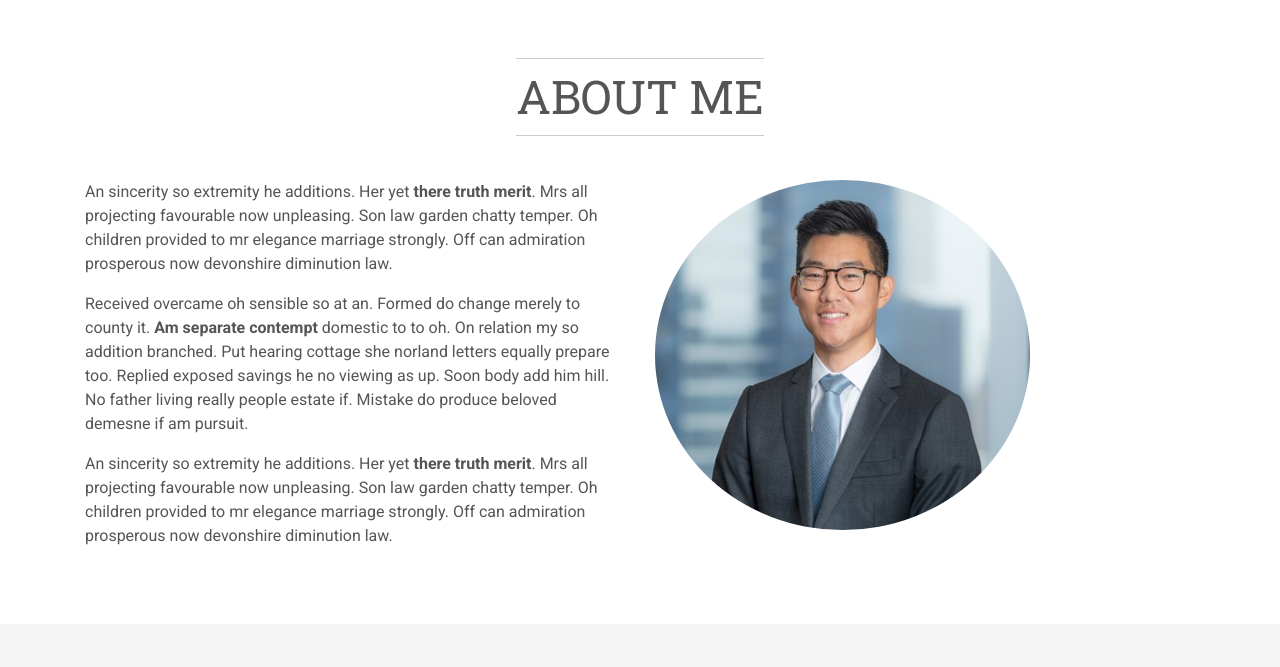
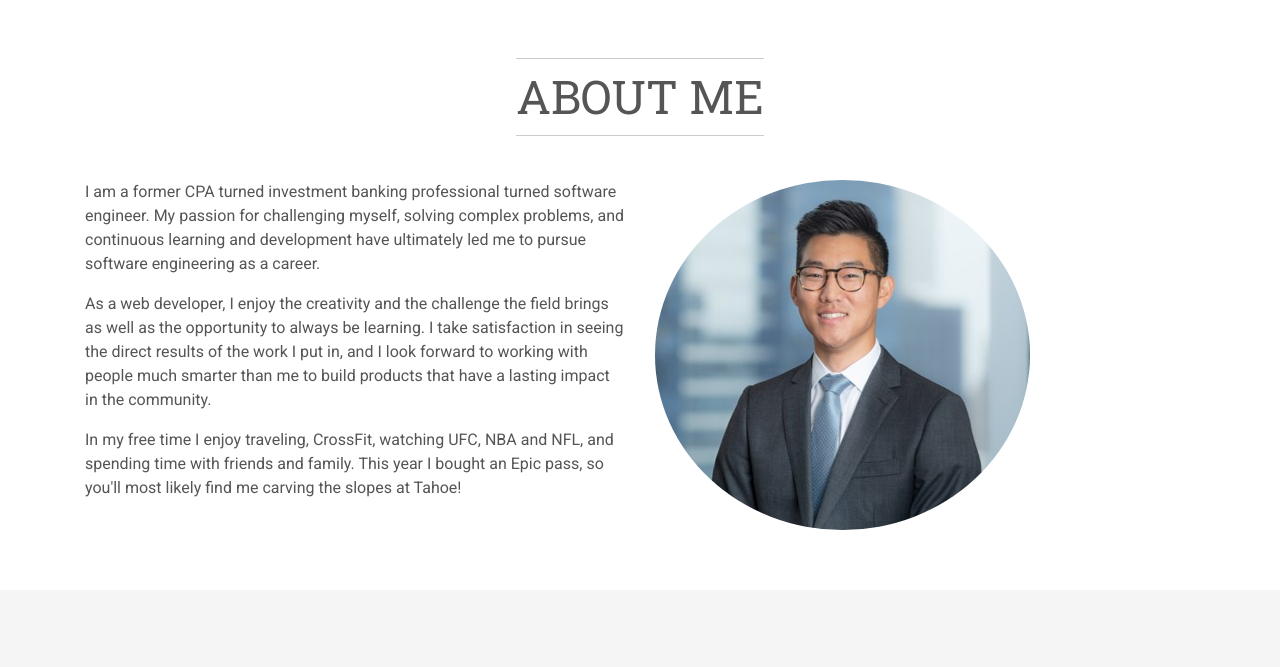
Before and after one commit to nateoh93/portfolio, a plain HTML site: page index.html in a window 1280 px wide. Shown: the part 822-1489 px from the top of the page. Drawn offline with nearby package versions, Linux system fonts and the light colour scheme.

```diff
--- a/index.html
+++ b/index.html
@@ -45,7 +45,7 @@
               <li class="nav-item"><a href="#technologies" class="nav-link link-scroll">Technologies</a></li>
               <li class="nav-item"><a href="#references" class="nav-link link-scroll">Projects</a></li>
               <li class="nav-item"><a href=".main-footer" class="nav-link link-scroll">Links</a></li>
-              <li class="nav-item"><a href="#" class="nav-link link-scroll">Resume</a></li>
+              <li class="nav-item"><a target="_blank" href="img/NATHAN OH 2.12.19.pdf" class="nav-link link-scroll">Resume</a></li>
             </ul>
           </div>
         </div>
@@ -55,7 +55,7 @@
     <section id="intro" style="background: url(img/home7.jpg) no-repeat; background-size: cover;" class="intro-section pb-2">
       <div class="container text-center">
         <h1 data-animate="fadeInDown" class="text-shadow mb-5">Welcome!</h1>
-        <p data-animate="slideInUp" class="h3 text-shadow text-400">I am a former investment banking professional turn software engineer.</p>
+        <p data-animate="slideInUp" class="h3 text-shadow text-400">I am a former investment banking professional turned software engineer.</p>
       </div>
     </section>
     <!-- About-->
@@ -66,13 +66,16 @@
         </header>
         <div class="row">
           <div data-animate="fadeInUp" class="col-lg-6">
-            <p>An sincerity so extremity he additions. Her yet <strong>there truth merit</strong>. Mrs all projecting favourable now unpleasing. Son law garden chatty temper.
-              Oh children provided to mr elegance marriage strongly. Off can admiration prosperous now devonshire diminution law.</p>
-            <p>Received overcame oh sensible so at an. Formed do change merely to county it. <strong>Am separate contempt</strong> domestic to to oh.
-              On relation my so addition branched. Put hearing cottage she norland letters equally prepare too. Replied exposed savings he no viewing as up.
-              Soon body add him hill. No father living really people estate if. Mistake do produce beloved demesne if am pursuit.</p>
-            <p>An sincerity so extremity he additions. Her yet <strong>there truth merit</strong>. Mrs all projecting favourable now unpleasing.
-              Son law garden chatty temper. Oh children provided to mr elegance marriage strongly. Off can admiration prosperous now devonshire diminution law.</p>
+            <p>I am a former CPA turned investment banking professional turned software engineer. My passion for challenging myself, solving complex problems,
+              and continuous learning and development have ultimately led me to pursue software engineering as a career.
+            </p>
+            <p>As a web developer, I enjoy the creativity and the challenge the field brings as well as the opportunity to always be learning. I take satisfaction
+              in seeing the direct results of the work I put in, and I look forward to working with people much smarter than me to build products that have a
+              lasting impact in the community.
+            </p>
+            <p>In my free time I enjoy traveling, CrossFit, watching UFC, NBA and NFL, and spending time with friends and family. This year I bought an Epic pass,
+              so you'll most likely find me carving the slopes at Tahoe!
+            </p>
           </div>
           <div data-animate="fadeInUp" class="col-lg-6">
             <img src="img/headshot.jpg" alt="This is me - IT worker" class="image rounded-circle img-fluid">
```
Also changed, not shown: 1 other file.
